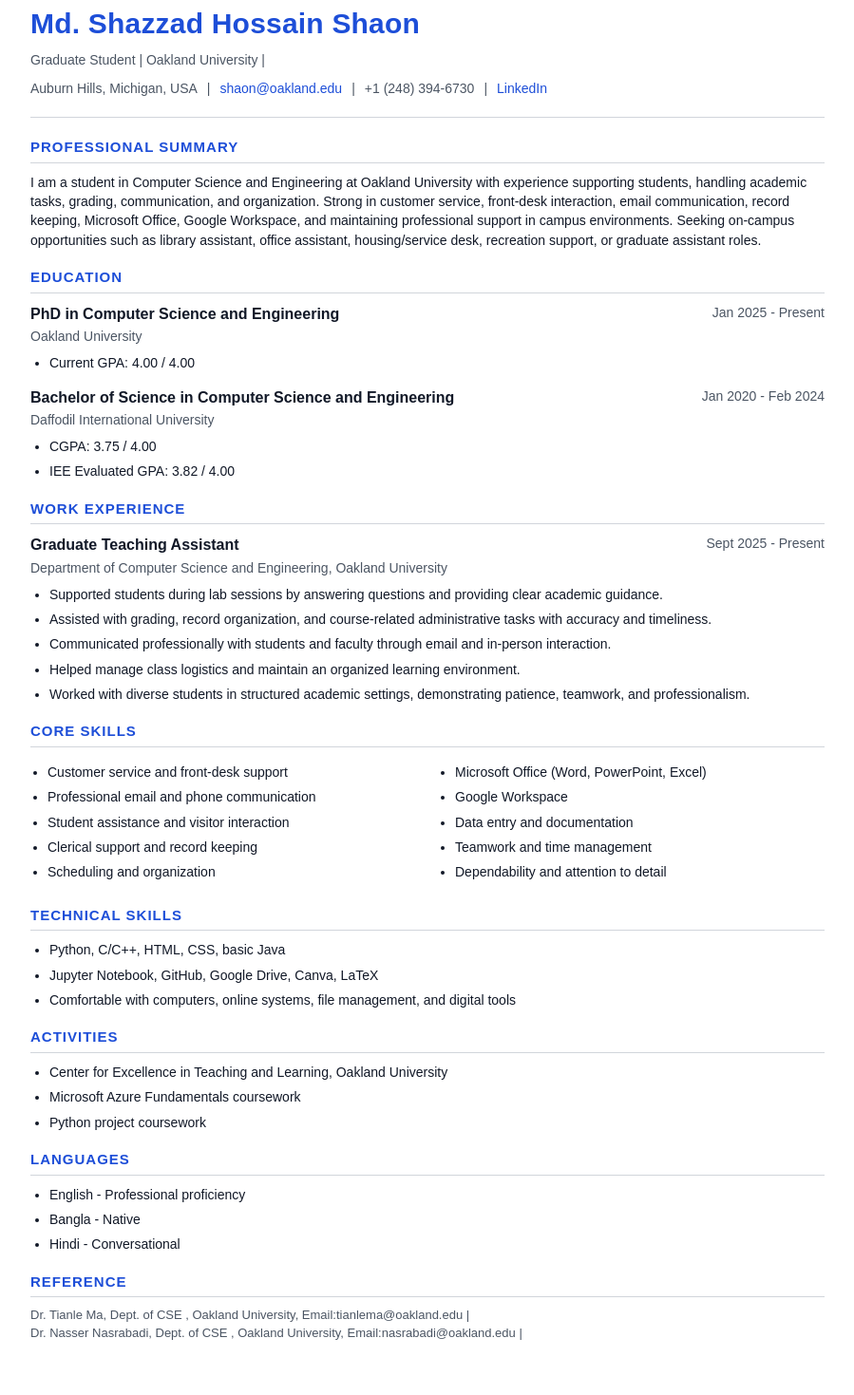
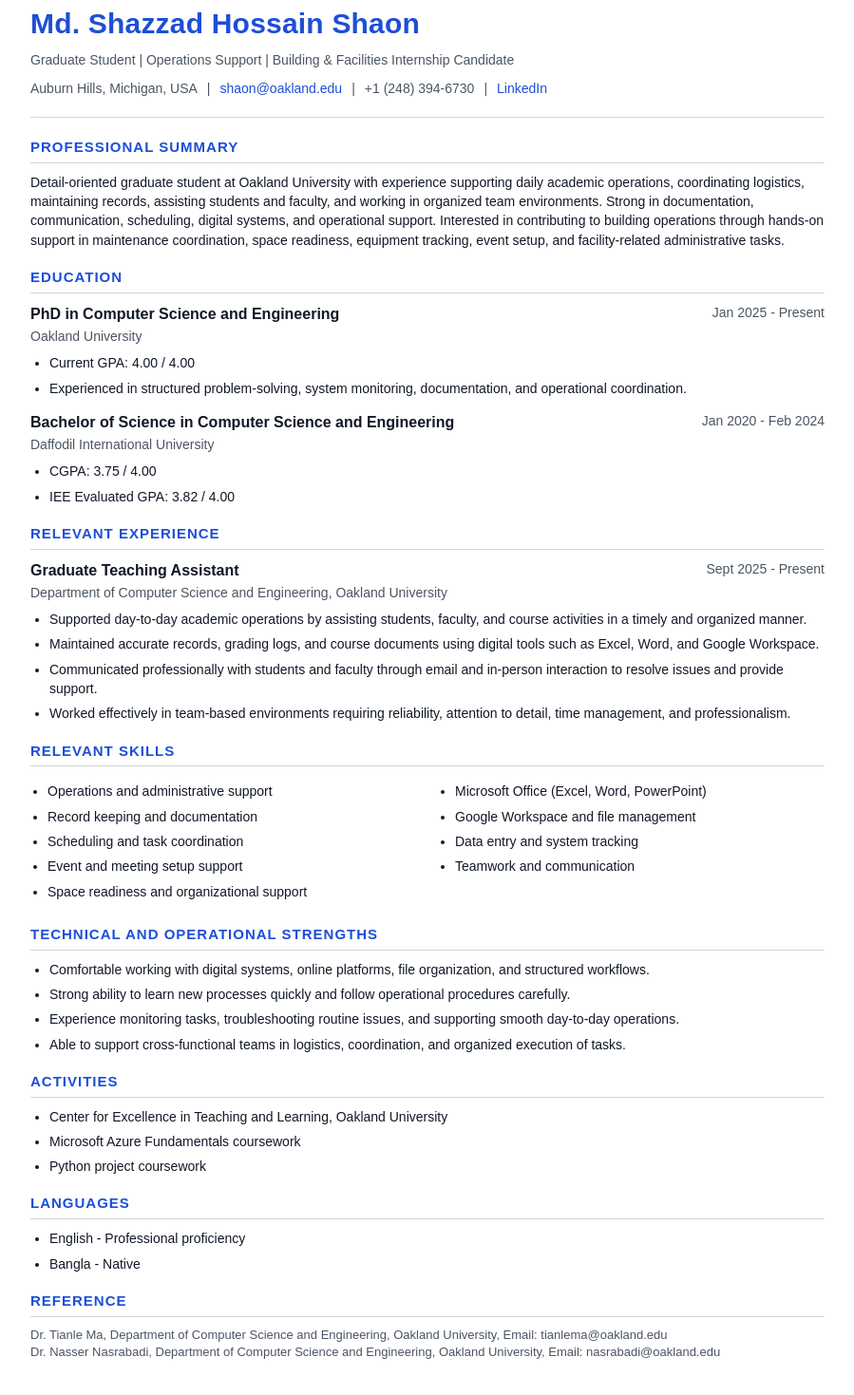
Before and after one commit to Shazzad-Shaon3404/shaon-job, a plain HTML site: page index.html in a window 1280 px wide. Shown: the part 53-1522 px from the top of the page at 95% size, without its empty margins (190-1089 px from the left). Drawn offline with Linux system fonts and the light colour scheme.

Commit message:
Update index.html

```diff
--- a/index.html
+++ b/index.html
@@ -2,7 +2,7 @@
 <html lang="en">
 <head>
   <meta charset="utf-8" />
-  <title>Md. Shazzad Hossain Shaon - On-Campus Job Resume</title>
+  <title>Md. Shazzad Hossain Shaon - Building Operations Internship Resume</title>
   <meta name="viewport" content="width=device-width, initial-scale=1" />
   <style>
     :root{
@@ -166,7 +166,7 @@
   <main class="page">
     <header>
       <h1>Md. Shazzad Hossain Shaon</h1>
-      <div class="subtitle">Graduate Student | Oakland University |</div>
+      <div class="subtitle">Graduate Student | Operations Support | Building & Facilities Internship Candidate</div>
 
       <div class="contact">
         <span>Auburn Hills, Michigan, USA</span>
@@ -184,11 +184,11 @@
     <section>
       <h2>Professional Summary</h2>
       <p>
-        I am a student in Computer Science and Engineering at Oakland University
-        with experience supporting students, handling academic tasks, grading, communication, and organization.
-        Strong in customer service, front-desk interaction, email communication, record keeping, Microsoft Office,
-        Google Workspace, and maintaining professional support in campus environments. Seeking on-campus opportunities
-        such as library assistant, office assistant, housing/service desk, recreation support, or graduate assistant roles.
+        Detail-oriented graduate student at Oakland University with experience supporting daily academic operations,
+        coordinating logistics, maintaining records, assisting students and faculty, and working in organized team environments.
+        Strong in documentation, communication, scheduling, digital systems, and operational support. Interested in contributing
+        to building operations through hands-on support in maintenance coordination, space readiness, equipment tracking,
+        event setup, and facility-related administrative tasks.
       </p>
     </section>
 
@@ -205,6 +205,7 @@
         </div>
         <ul>
           <li>Current GPA: 4.00 / 4.00</li>
+          <li>Experienced in structured problem-solving, system monitoring, documentation, and operational coordination.</li>
         </ul>
       </div>
 
@@ -224,7 +225,7 @@
     </section>
 
     <section>
-      <h2>Work Experience</h2>
+      <h2>Relevant Experience</h2>
 
       <div class="item">
         <div class="row">
@@ -235,48 +236,49 @@
           <div class="date">Sept 2025 - Present</div>
         </div>
         <ul>
-          <li>Supported students during lab sessions by answering questions and providing clear academic guidance.</li>
-          <li>Assisted with grading, record organization, and course-related administrative tasks with accuracy and timeliness.</li>
-          <li>Communicated professionally with students and faculty through email and in-person interaction.</li>
-          <li>Helped manage class logistics and maintain an organized learning environment.</li>
-          <li>Worked with diverse students in structured academic settings, demonstrating patience, teamwork, and professionalism.</li>
+          <li>Supported day-to-day academic operations by assisting students, faculty, and course activities in a timely and organized manner.</li>
+          <li>Maintained accurate records, grading logs, and course documents using digital tools such as Excel, Word, and Google Workspace.</li>
+
+          <li>Communicated professionally with students and faculty through email and in-person interaction to resolve issues and provide support.</li>
+          <li>Worked effectively in team-based environments requiring reliability, attention to detail, time management, and professionalism.</li>
+
         </ul>
       </div>
     </section>
 
     <section>
-      <h2>Core Skills</h2>
+      <h2>Relevant Skills</h2>
       <div class="two-col">
         <div>
           <ul class="skills-list">
-            <li>Customer service and front-desk support</li>
-            <li>Professional email and phone communication</li>
-            <li>Student assistance and visitor interaction</li>
-            <li>Clerical support and record keeping</li>
-            <li>Scheduling and organization</li>
+            <li>Operations and administrative support</li>
+            <li>Record keeping and documentation</li>
+            <li>Scheduling and task coordination</li>
+            <li>Event and meeting setup support</li>
+            <li>Space readiness and organizational support</li>
           </ul>
         </div>
         <div>
           <ul class="skills-list">
-            <li>Microsoft Office (Word, PowerPoint, Excel)</li>
-            <li>Google Workspace</li>
-            <li>Data entry and documentation</li>
-            <li>Teamwork and time management</li>
-            <li>Dependability and attention to detail</li>
+            <li>Microsoft Office (Excel, Word, PowerPoint)</li>
+            <li>Google Workspace and file management</li>
+            <li>Data entry and system tracking</li>
+            <li>Teamwork and communication</li>
+
           </ul>
         </div>
       </div>
     </section>
 
     <section>
-      <h2>Technical Skills</h2>
+      <h2>Technical and Operational Strengths</h2>
       <ul>
-        <li>Python, C/C++, HTML, CSS, basic Java</li>
-        <li>Jupyter Notebook, GitHub, Google Drive, Canva, LaTeX</li>
-        <li>Comfortable with computers, online systems, file management, and digital tools</li>
+        <li>Comfortable working with digital systems, online platforms, file organization, and structured workflows.</li>
+        <li>Strong ability to learn new processes quickly and follow operational procedures carefully.</li>
+        <li>Experience monitoring tasks, troubleshooting routine issues, and supporting smooth day-to-day operations.</li>
+        <li>Able to support cross-functional teams in logistics, coordination, and organized execution of tasks.</li>
       </ul>
     </section>
-
 
     <section>
       <h2>Activities</h2>
@@ -292,16 +294,15 @@
       <ul>
         <li>English - Professional proficiency</li>
         <li>Bangla - Native</li>
-        <li>Hindi - Conversational</li>
       </ul>
     </section>
 
     <section>
       <h2>Reference</h2>
       <p class="small">
-        Dr. Tianle Ma, Dept. of CSE , Oakland University, Email:tianlema@oakland.edu |
+        Dr. Tianle Ma, Department of Computer Science and Engineering, Oakland University, Email: tianlema@oakland.edu
         <br>
-        Dr. Nasser Nasrabadi, Dept. of CSE , Oakland University, Email:nasrabadi@oakland.edu |
+        Dr. Nasser Nasrabadi, Department of Computer Science and Engineering, Oakland University, Email: nasrabadi@oakland.edu
       </p>
     </section>
   </main>
```
